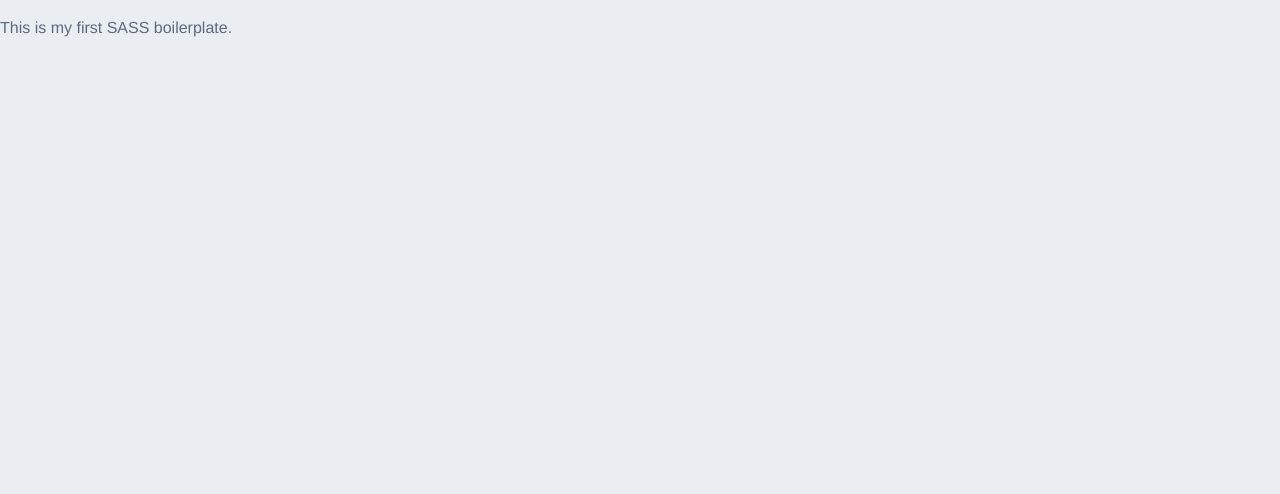
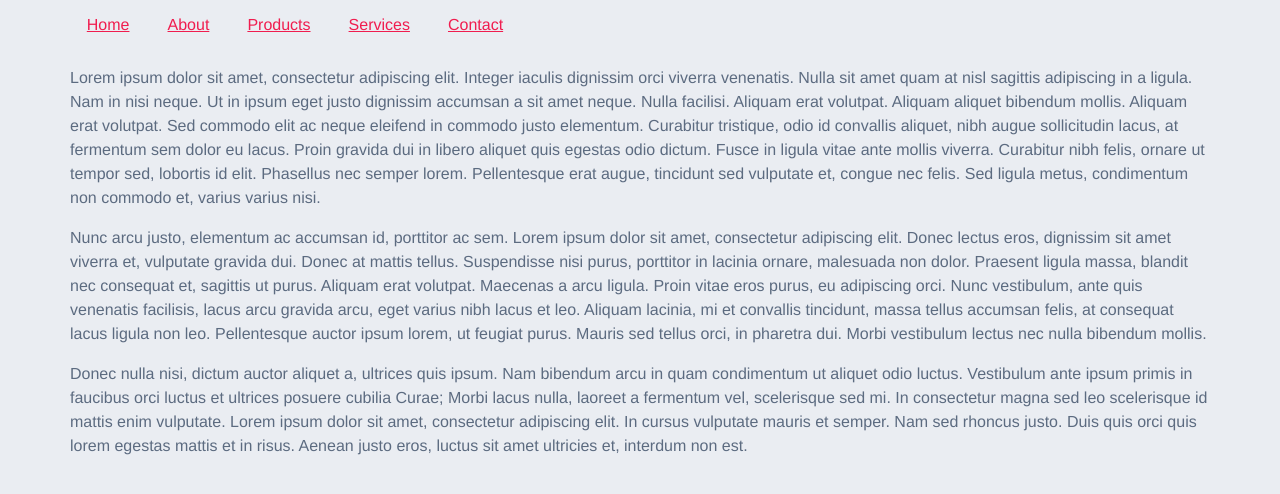
Before and after one commit to a-dubiel/html5-sass-boilerplate, a plain HTML site: page index.html in a window 1280 px wide. Drawn offline with nearby package versions, Linux system fonts and the light colour scheme.

Commit message:
Added off canvas responsive menu

```diff
--- a/index.html
+++ b/index.html
@@ -7,7 +7,7 @@
     <head>
         <meta charset="utf-8">
         <meta http-equiv="X-UA-Compatible" content="IE=edge">
-        <title>Title</title>
+        <title>Kokabeats - Strona Główna</title>
         <meta name="description" content="">
         <meta name="viewport" content="width=device-width, initial-scale=1">
         <link rel="icon" href="favicon.png">
@@ -17,14 +17,41 @@
 
     </head>
     <body>
-        <!--[if lt IE 8]>
-            <p class="browsehappy">You are using an <strong>outdated</strong> browser. Please <a href="http://browsehappy.com/">upgrade your browser</a> to improve your experience.</p>
-        <![endif]-->
 
-        <!-- Add your site or application content here -->
+  		<div class="offcanvas-wrap">
 
-        <p>This is my first SASS boilerplate.</p>
-        <script type="text/javascript" href="//cdnjs.cloudflare.com/ajax/libs/jquery/2.1.1/jquery.min.js"></script>
-        <script type="text/javascript" href="js/scripts.js"></script>
+  			<a href="#menu" class="nav-main-link">Menu</a>
+
+  			<nav role="navigation" class="nav-main">
+  			  <div class="container">
+
+      				<ul>
+      					<li><a href="#">Home</a></li>
+      					<li><a href="#">About</a></li>
+      					<li><a href="#">Products</a></li>
+      					<li><a href="#">Services</a></li>
+      					<li><a href="#">Contact</a></li>
+      				</ul>
+
+  			  </div>
+  			</nav>
+
+
+  			<div class="container">
+  				<p>Lorem ipsum dolor sit amet, consectetur adipiscing elit. Integer iaculis dignissim orci viverra venenatis. Nulla sit amet quam at nisl sagittis adipiscing in a ligula. Nam in nisi neque. Ut in ipsum eget justo dignissim accumsan a sit amet neque. Nulla facilisi. Aliquam erat volutpat. Aliquam aliquet bibendum mollis. Aliquam erat volutpat. Sed commodo elit ac neque eleifend in commodo justo elementum. Curabitur tristique, odio id convallis aliquet, nibh augue sollicitudin lacus, at fermentum sem dolor eu lacus. Proin gravida dui in libero aliquet quis egestas odio dictum. Fusce in ligula vitae ante mollis viverra. Curabitur nibh felis, ornare ut tempor sed, lobortis id elit. Phasellus nec semper lorem. Pellentesque erat augue, tincidunt sed vulputate et, congue nec felis. Sed ligula metus, condimentum non commodo et, varius varius nisi.</p>
+
+  						<p>Nunc arcu justo, elementum ac accumsan id, porttitor ac sem. Lorem ipsum dolor sit amet, consectetur adipiscing elit. Donec lectus eros, dignissim sit amet viverra et, vulputate gravida dui. Donec at mattis tellus. Suspendisse nisi purus, porttitor in lacinia ornare, malesuada non dolor. Praesent ligula massa, blandit nec consequat et, sagittis ut purus. Aliquam erat volutpat. Maecenas a arcu ligula. Proin vitae eros purus, eu adipiscing orci. Nunc vestibulum, ante quis venenatis facilisis, lacus arcu gravida arcu, eget varius nibh lacus et leo. Aliquam lacinia, mi et convallis tincidunt, massa tellus accumsan felis, at consequat lacus ligula non leo. Pellentesque auctor ipsum lorem, ut feugiat purus. Mauris sed tellus orci, in pharetra dui. Morbi vestibulum lectus nec nulla bibendum mollis.</p>
+
+  						<p>Donec nulla nisi, dictum auctor aliquet a, ultrices quis ipsum. Nam bibendum arcu in quam condimentum ut aliquet odio luctus. Vestibulum ante ipsum primis in faucibus orci luctus et ultrices posuere cubilia Curae; Morbi lacus nulla, laoreet a fermentum vel, scelerisque sed mi. In consectetur magna sed leo scelerisque id mattis enim vulputate. Lorem ipsum dolor sit amet, consectetur adipiscing elit. In cursus vulputate mauris et semper. Nam sed rhoncus justo. Duis quis orci quis lorem egestas mattis et in risus. Aenean justo eros, luctus sit amet ultricies et, interdum non est.</p>
+  			</div>
+
+  		</div>
+
+
+
+
+        <!-- Scripts -->
+        <script type="text/javascript" src="//cdnjs.cloudflare.com/ajax/libs/jquery/2.1.1/jquery.min.js"></script>
+        <script type="text/javascript" src="js/scripts.js"></script>
     </body>
 </html>
--- /dev/null
+++ b/js/libs/min/pushy.min-min.js
@@ -0,0 +1 @@
+$(function(){function t(){a.toggleClass(f),s.toggleClass(o),i.toggleClass(u),l.toggleClass(p)}function e(){a.addClass(f),s.animate({left:"0px"},r),i.animate({left:m},r),l.animate({left:m},r)}function n(){a.removeClass(f),s.animate({left:"-"+m},r),i.animate({left:"0px"},r),l.animate({left:"0px"},r)}var s=$(".pushy"),a=$("body"),i=$("#container"),l=$(".push"),c=$(".site-overlay"),o="pushy-left pushy-open",f="pushy-active",u="container-push",p="push-push",h=$(".menu-btn, .pushy a"),r=200,m=s.width()+"px";if(Modernizr.csstransforms3d)h.click(function(){t()}),c.click(function(){t()});else{s.css({left:"-"+m}),i.css({"overflow-x":"hidden"});var d=!0;h.click(function(){d?(e(),d=!1):(n(),d=!0)}),c.click(function(){d?(e(),d=!1):(n(),d=!0)})}});
--- a/js/min/scripts-min.js
+++ b/js/min/scripts-min.js
@@ -1 +1 @@
-function updateViewportDimensions(){var t=window,e=document,i=e.documentElement,n=e.getElementsByTagName("body")[0],o=t.innerWidth||i.clientWidth||n.clientWidth,r=t.innerHeight||i.clientHeight||n.clientHeight;return{width:o,height:r}}var viewport=updateViewportDimensions(),waitForFinalEvent=function(){var t={};return function(e,i,n){n||(n="Don't call this twice without a uniqueId"),t[n]&&clearTimeout(t[n]),t[n]=setTimeout(e,i)}}(),timeToWaitForLast=100;jQuery(document).ready(function($){});
+function updateViewportDimensions(){var t=window,e=document,i=e.documentElement,n=e.getElementsByTagName("body")[0],a=t.innerWidth||i.clientWidth||n.clientWidth,o=t.innerHeight||i.clientHeight||n.clientHeight;return{width:a,height:o}}var viewport=updateViewportDimensions(),waitForFinalEvent=function(){var t={};return function(e,i,n){n||(n="Don't call this twice without a uniqueId"),t[n]&&clearTimeout(t[n]),t[n]=setTimeout(e,i)}}(),timeToWaitForLast=100;jQuery(document).ready(function($){var t=$(".nav-main"),e=$(".nav-main-link"),i=$(".offcanvas-wrap");e.click(function(){return e.toggleClass("active"),i.toggleClass("active"),!1})});
--- a/js/scripts.js
+++ b/js/scripts.js
@@ -33,5 +33,16 @@ var timeToWaitForLast = 100;
 jQuery(document).ready(function($) {
 
 
+    var $menu = $('.nav-main'),
+    $menulink = $('.nav-main-link'),
+    $wrap = $('.offcanvas-wrap');
+
+  $menulink.click(function() {
+    $menulink.toggleClass('active');
+    $wrap.toggleClass('active');
+    return false;
+	});
+
+
 
 }); /* end of as page load scripts */
--- a/scss/breakpoints/_768up.scss
+++ b/scss/breakpoints/_768up.scss
@@ -18,6 +18,10 @@ GENERAL STYLES
 LAYOUT & GRID STYLES
 *********************/
 
+.offcanvas-wrap.active {
+  left: 0;
+}
+
 
 
 /*********************
@@ -28,6 +32,34 @@ HEADER STYLES
 /*********************
 NAVIGATION STYLES
 *********************/
+
+a.nav-main-link {
+   display: none;
+}
+
+.js .nav-main {
+  max-width: none;
+  position: static;
+  width: auto;
+}
+
+.nav-main {
+  ul {
+    margin: 0;
+    border: 0;
+  }
+
+  li {
+    display: inline-block;
+    margin: 0 0.25em;
+
+    a {
+      border:0;
+    }
+  }
+
+}
+
 
 
 
--- a/scss/breakpoints/_base.scss
+++ b/scss/breakpoints/_base.scss
@@ -24,6 +24,18 @@ body {
 LAYOUT & GRID STYLES
 *********************/
 
+.offcanvas-wrap {
+  position: relative;
+  -webkit-transition: all 0.3s ease-out;
+  -moz-transition: all 0.3s ease-out;
+  -ms-transition: all 0.3s ease-out;
+  -o-transition: all 0.3s ease-out;
+  transition: all 0.3s ease-out;
+
+  &.active {
+    left:16em;
+  }
+}
 
 
 /*********************
@@ -99,6 +111,39 @@ NAVIGATION STYLES
 *********************/
 
 
+a.nav-main-link {
+  float: left;
+  display: block;
+  padding: 1em;
+}
+
+.nav-main {
+  clear: both;
+  overflow: hidden;
+}
+
+.js .nav-main {
+  width: 16em;
+  height: 100%;
+  position: absolute;
+  top: 0;
+  left: -16em;
+}
+
+.nav-main {
+  ul {
+    margin: 0;
+    padding: 0;
+  }
+
+  li a {
+    display: block;
+    padding: 0.8em;
+    border-bottom: 1px solid #fff;
+  }
+
+}
+
 
 /*********************
 POSTS & CONTENT STYLES
```
Also changed, not shown: css/ie.css, css/style.css, js/libs/pushy.min.js (added), 1 other file.
